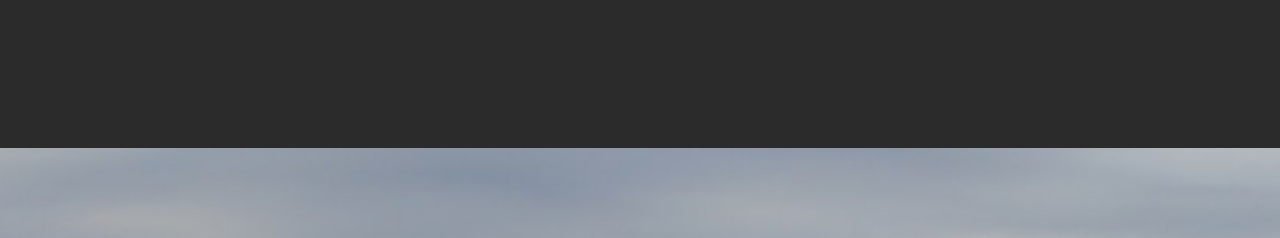
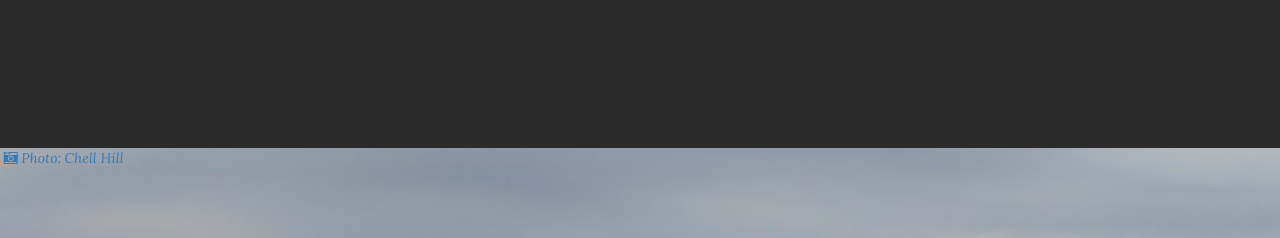
Before and after one commit to Parat/parat, a plain HTML site: page index.html in a window 1280 px wide. Shown: the part 1681-1919 px from the top of the page. Drawn offline with nearby package versions, Linux system fonts and the light colour scheme; some packages are replaced by stand-ins of ours.

Commit message:
added credit to C. Hill for his excellent photo

```diff
--- a/css/grayscale.css
+++ b/css/grayscale.css
@@ -345,6 +345,9 @@ body {
     webkit-tap-highlight-color: rgba(255,255,255,.2);
 }
 
+.float-top {
+    margin-top: -100px;
+}
 
 @media(min-width:767px) {
     #myTabContent {
--- a/index.html
+++ b/index.html
@@ -114,6 +114,7 @@
 
         <section id="sponsors" class="content-section text-center">
             <div class="download-section">
+                <span class="pull-left float-top">&nbsp;<site><em><a href="http://no.wikipedia.org/wiki/Fil:2010-07-04_Flekkefjord_panorama.jpg" alt="Brukt med tillatelse" class="text-primary"><i class="fa fa-camera-retro"></i> Photo: Chell Hill</a></em></site></span>
                 <div class="container">
                     <div class="col-lg-8 col-lg-offset-2">
                         <h2>Live feed - sponsor</h2>
```
